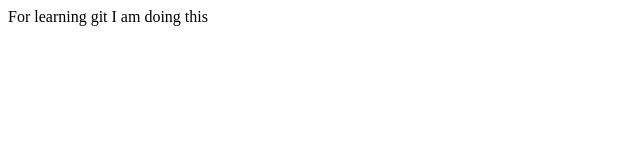
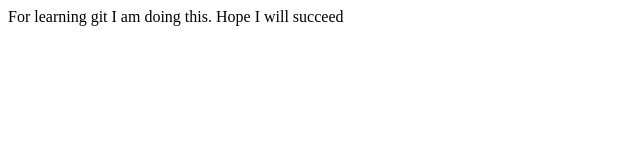
Before and after one commit to Sourabh-058/firstgitrepository, a plain HTML site: page index.html in a window 1280 px wide. Shown: the whole page, without its empty margins (0-640 px from the left). Drawn offline with Linux system fonts and the light colour scheme.

Commit message:
Modified the index.html

```diff
--- a/index.html
+++ b/index.html
@@ -6,6 +6,6 @@
     <title>Document</title>
 </head>
 <body>
-    For learning git I am doing this
+    For learning git I am doing this. Hope I will succeed
 </body>
 </html>
```
